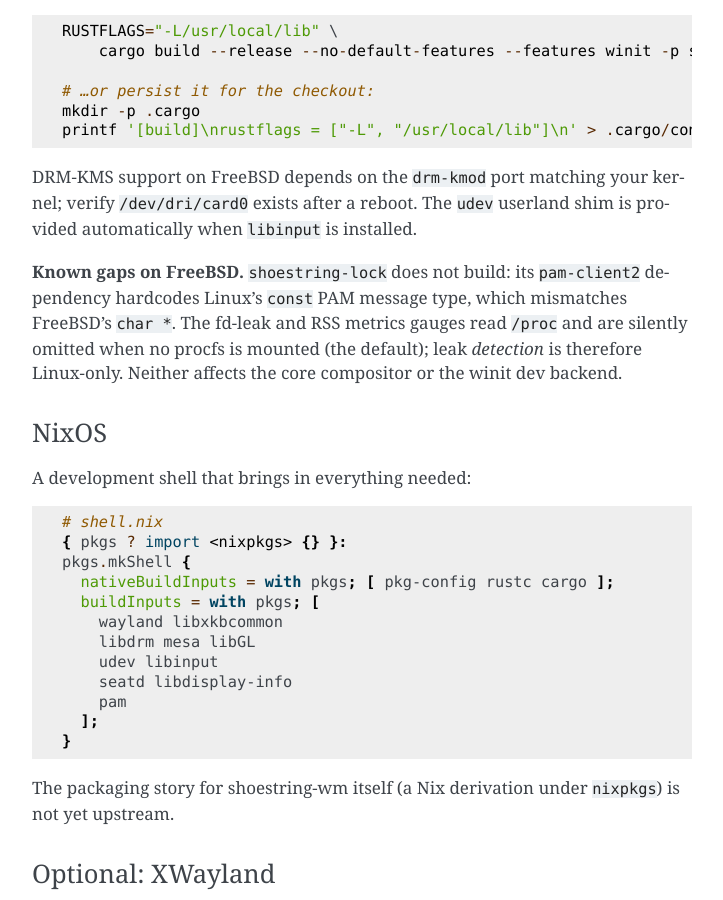
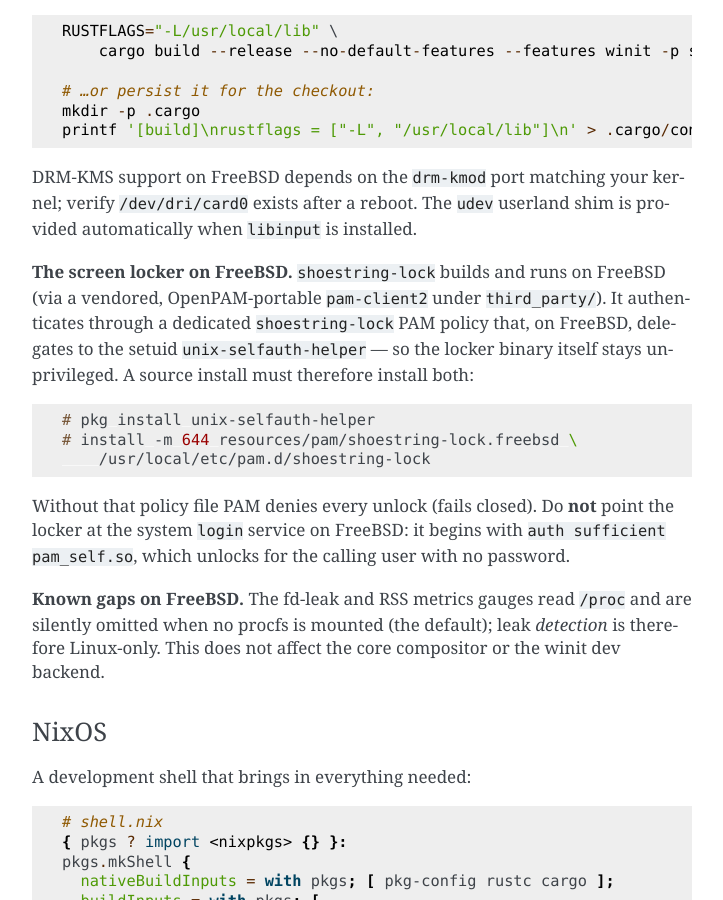
Before and after one commit to szarta/shoestring-wm, a Sphinx documentation site: the page built from docs/install.rst, in a window 1280 px wide and 900 px high, scrolled down 3690 px. Shown: the whole window, without its empty margins (388-1111 px from the left). Built offline with Sphinx 7.4.7, drawn with Linux system fonts in a browser that asks for light colours.

Commit message:
lock: dedicated PAM service — fix FreeBSD password bypass
shoestring-lock probed [system-auth, login, passwd] and used the first
present. On FreeBSD that selects `login`, whose OpenPAM stack begins with
`auth sufficient pam_self.so` — which succeeds for the calling user with
NO password. A non-root locker authenticating its own user therefore
unlocked on ANY input (confirmed live on FreeBSD 15.0, task 144).

Default to a dedicated `shoestring-lock` PAM service instead (the swaylock
model). Ship per-OS policies that do a real, unprivileged password check —
Linux: pam_unix via the setuid unix_chkpwd; FreeBSD: `auth include
unix-selfauth` via the setuid unix-selfauth-helper — so the locker binary
stays non-setuid. Packaging installs /etc/pam.d/shoestring-lock (deb/rpm
assets); FreeBSD + source installs copy resources/pam/shoestring-lock.*.
Warn (fail closed) when no policy file backs the service.

Verified live as a non-root user on FreeBSD 15.0: wrong password rejected,
correct password unlocks; binary stays non-setuid.

Task 144.

Co-Authored-By: Claude Opus 4.8 (1M context) <noreply@anthropic.com>

```diff
--- a/docs/install.rst
+++ b/docs/install.rst
@@ -190,12 +190,28 @@ your kernel; verify ``/dev/dri/card0`` exists after a reboot. The
 ``udev`` userland shim is provided automatically when ``libinput`` is
 installed.
 
-**Known gaps on FreeBSD.** ``shoestring-lock`` does not build: its
-``pam-client2`` dependency hardcodes Linux's ``const`` PAM message type,
-which mismatches FreeBSD's ``char *``. The fd-leak and RSS metrics gauges
-read ``/proc`` and are silently omitted when no procfs is mounted (the
-default); leak *detection* is therefore Linux-only. Neither affects the
-core compositor or the winit dev backend.
+**The screen locker on FreeBSD.** ``shoestring-lock`` builds and runs on
+FreeBSD (via a vendored, OpenPAM-portable ``pam-client2`` under
+``third_party/``). It authenticates through a dedicated ``shoestring-lock``
+PAM policy that, on FreeBSD, delegates to the setuid
+``unix-selfauth-helper`` — so the locker binary itself stays unprivileged.
+A source install must therefore install both:
+
+.. code-block:: console
+
+    # pkg install unix-selfauth-helper
+    # install -m 644 resources/pam/shoestring-lock.freebsd \
+        /usr/local/etc/pam.d/shoestring-lock
+
+Without that policy file PAM denies every unlock (fails closed). Do **not**
+point the locker at the system ``login`` service on FreeBSD: it begins with
+``auth sufficient pam_self.so``, which unlocks for the calling user with no
+password.
+
+**Known gaps on FreeBSD.** The fd-leak and RSS metrics gauges read
+``/proc`` and are silently omitted when no procfs is mounted (the default);
+leak *detection* is therefore Linux-only. This does not affect the core
+compositor or the winit dev backend.
 
 NixOS
 ~~~~~
```
Also changed, not shown: Cargo.toml (+7 -0 lines), docs/man/shoestring-lock.1.rst (+20 -3 lines), 3 other files.
